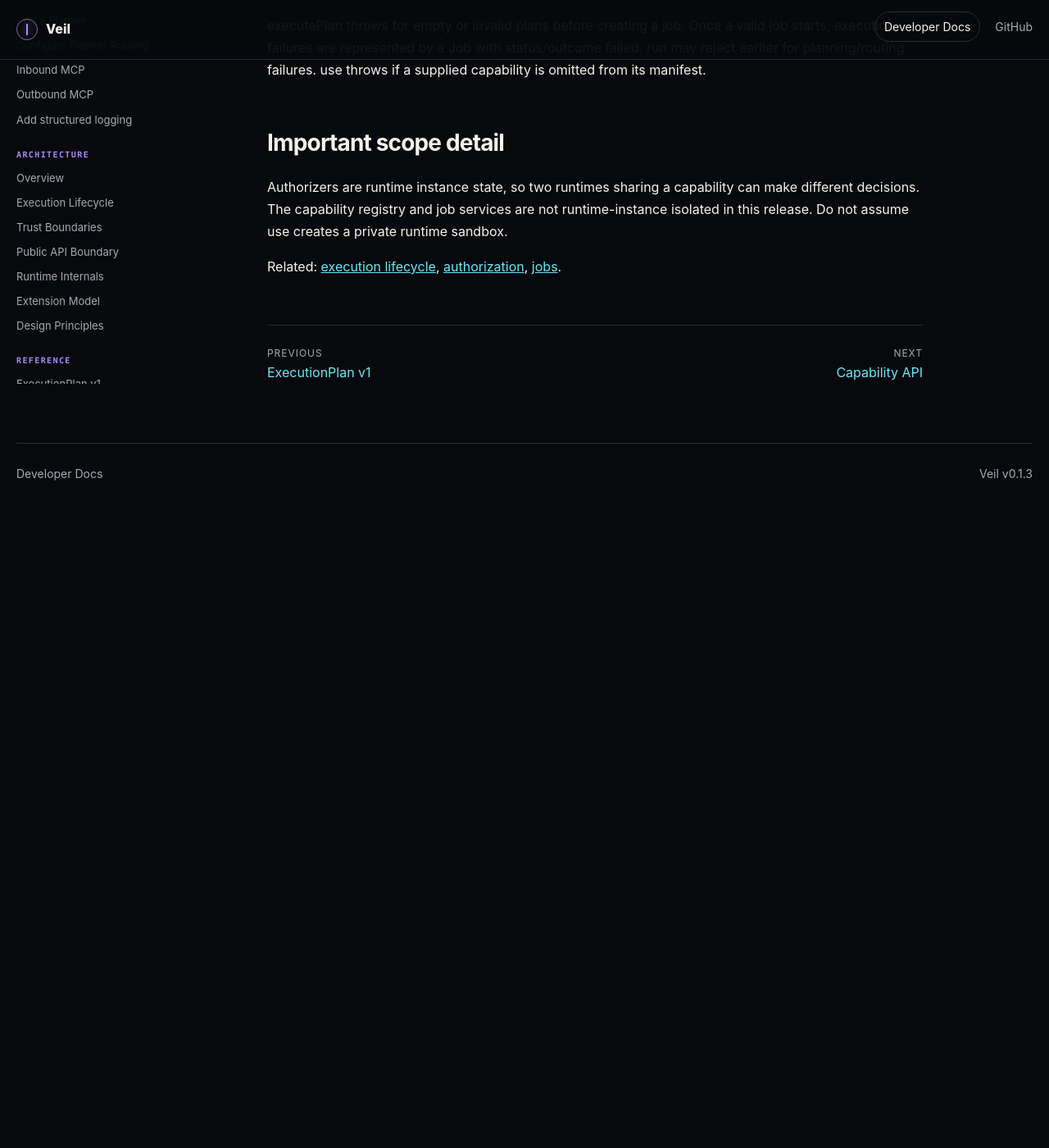
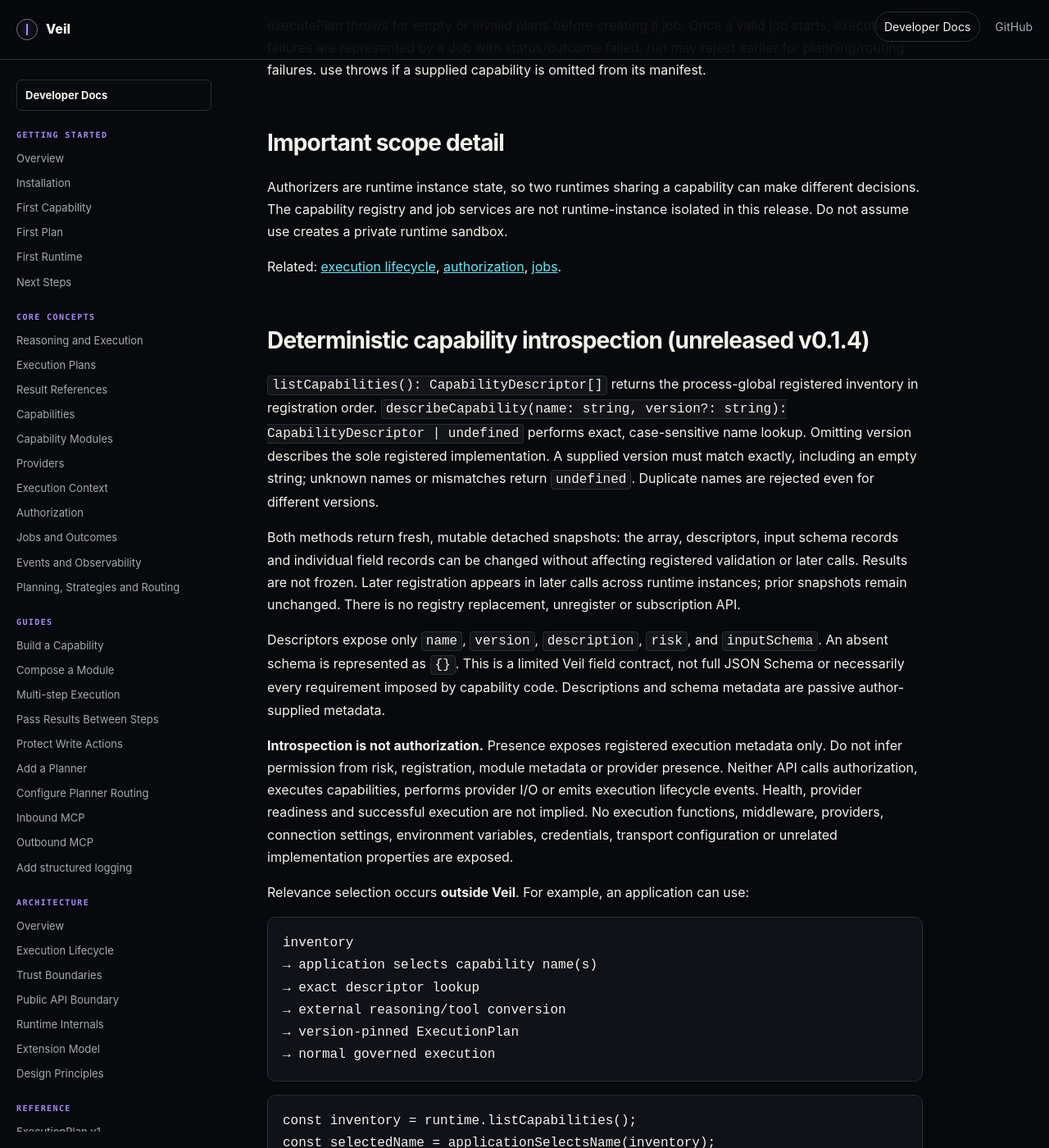
Before and after one commit to veil-runtime/veil, a Jekyll site: the page built from docs/reference/operator-runtime.md, in a window 1280 px wide and 1400 px high, scrolled down 962 px. Shown: the whole window at 82% size. Built offline with Jekyll 4.4.1, drawn with Linux system fonts in a browser that asks for light colours; before the commit the page ends 1592 px from its top, so only the background shows below that; some of the changed text lies outside the part shown.

Commit message:
feat(runtime): add deterministic capability introspection

````diff
--- a/docs/reference/operator-runtime.md
+++ b/docs/reference/operator-runtime.md
@@ -24,3 +24,64 @@
 Authorizers are runtime instance state, so two runtimes sharing a capability can make different decisions. The capability registry and job services are not runtime-instance isolated in this release. Do not assume use creates a private runtime sandbox.
 
 Related: [execution lifecycle](../architecture/execution-lifecycle.html), [authorization](../concepts/authorization.html), [jobs](../concepts/jobs-and-outcomes.html).
+
+## Deterministic capability introspection (unreleased v0.1.4)
+
+`listCapabilities(): CapabilityDescriptor[]` returns the process-global registered
+inventory in registration order. `describeCapability(name: string, version?: string):
+CapabilityDescriptor | undefined` performs exact, case-sensitive name lookup.
+Omitting version describes the sole registered implementation. A supplied version
+must match exactly, including an empty string; unknown names or mismatches return
+`undefined`. Duplicate names are rejected even for different versions.
+
+Both methods return fresh, mutable detached snapshots: the array, descriptors,
+input schema records and individual field records can be changed without affecting
+registered validation or later calls. Results are not frozen. Later registration
+appears in later calls across runtime instances; prior snapshots remain unchanged.
+There is no registry replacement, unregister or subscription API.
+
+Descriptors expose only `name`, `version`, `description`, `risk`, and `inputSchema`.
+An absent schema is represented as `{}`. This is a limited Veil field contract,
+not full JSON Schema or necessarily every requirement imposed by capability code.
+Descriptions and schema metadata are passive author-supplied metadata.
+
+**Introspection is not authorization.** Presence exposes registered execution
+metadata only. Do not infer permission from risk, registration, module metadata
+or provider presence. Neither API calls authorization, executes capabilities,
+performs provider I/O or emits execution lifecycle events. Health, provider
+readiness and successful execution are not implied. No execution functions,
+middleware, providers, connection settings, environment variables, credentials,
+transport configuration or unrelated implementation properties are exposed.
+
+Relevance selection occurs **outside Veil**. For example, an application can use:
+
+```text
+inventory
+→ application selects capability name(s)
+→ exact descriptor lookup
+→ external reasoning/tool conversion
+→ version-pinned ExecutionPlan
+→ normal governed execution
+```
+
+```ts
+const inventory = runtime.listCapabilities();
+const selectedName = applicationSelectsName(inventory);
+const descriptor = runtime.describeCapability(selectedName);
+if (!descriptor) throw new Error('Capability is not registered');
+const input = await externalReasoning(descriptor); // application-owned conversion
+const job = await runtime.executePlan({
+  version: '1.0',
+  steps: [{
+    id: 'selected',
+    capability: descriptor.name,
+    capabilityVersion: descriptor.version,
+    input,
+  }],
+});
+```
+
+The selection and reasoning functions above belong to the application, not Veil.
+The inbound `McpAdapter` still captures inventory at construction time; later
+registration does not update an existing adapter's tools. See
+[ADR-0009](../adr/0009-deterministic-capability-introspection.html).
--- a/src/index.ts
+++ b/src/index.ts
@@ -17,6 +17,7 @@
 export type { ExecutionCaller, ExecutionContext } from './runtime/execution/execution-context.js';
 export type {
   Capability,
+  CapabilityDescriptor,
   CapabilityInputField,
   CapabilityRisk,
 } from './runtime/registry/capability.js';
--- a/tools/quality-governance-baseline.json
+++ b/tools/quality-governance-baseline.json
@@ -45,14 +45,14 @@
     },
     {
       "path": "src/runtime/operator-runtime.ts",
-      "anchor": "bee745368f9432230e79e8e483392a15aa743bdf853564657fbd8b05bccfdec1",
+      "anchor": "6bfbeefd5ca8028fffeeee37c2785a3650cbdf19d1201c33926dd40d679304c6",
       "kind": "job-manager",
       "classification": "GOVERNED_MACHINERY",
       "reason": "Approved runtime delegation to JobManager or planner strategy; strategy produces a plan."
     },
     {
       "path": "src/runtime/operator-runtime.ts",
-      "anchor": "f1589007acc4a53492d593561b9d9b3aac451bf4d5e22dd3e01748bc3d065cc6",
+      "anchor": "2d0d6f2fdfeca15da7dc35e76568603be9da04167c1ecced1ebe407c9f293e7a",
       "kind": "execute",
       "classification": "LEGITIMATE_NON_CAPABILITY_EXECUTE",
       "reason": "Planner strategy execution produces an ExecutionPlan; capability dispatch follows through OperatorRuntime.executePlan."
````
Also changed, not shown: docs/adr/0009-deterministic-capability-introspection.md (added, +76 -0 lines), docs/reference/capability-api.md (+14 -0 lines), docs/reference/public-exports.md (+2 -1 lines), src/runtime/operator-runtime.ts (+9 -1 lines), src/runtime/registry/capability.ts (+10 -0 lines), src/runtime/registry/registry.ts (+28 -9 lines), test/capability-introspection.test.ts (added, +159 -0 lines), test/fixtures/package-consumer/index.ts (+7 -0 lines), test/fixtures/package-consumer/verify.mjs (+3 -0 lines), test/introspection-mcp.test.ts (added, +38 -0 lines).
